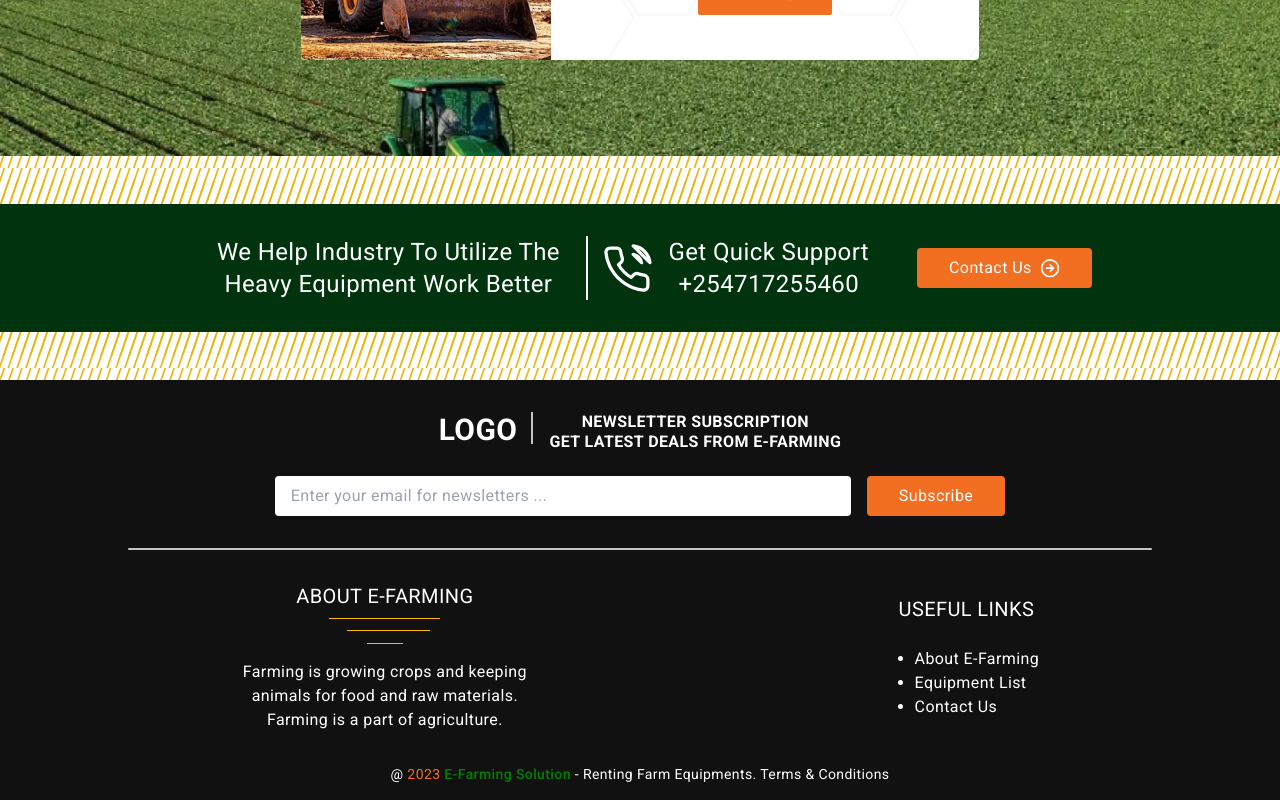
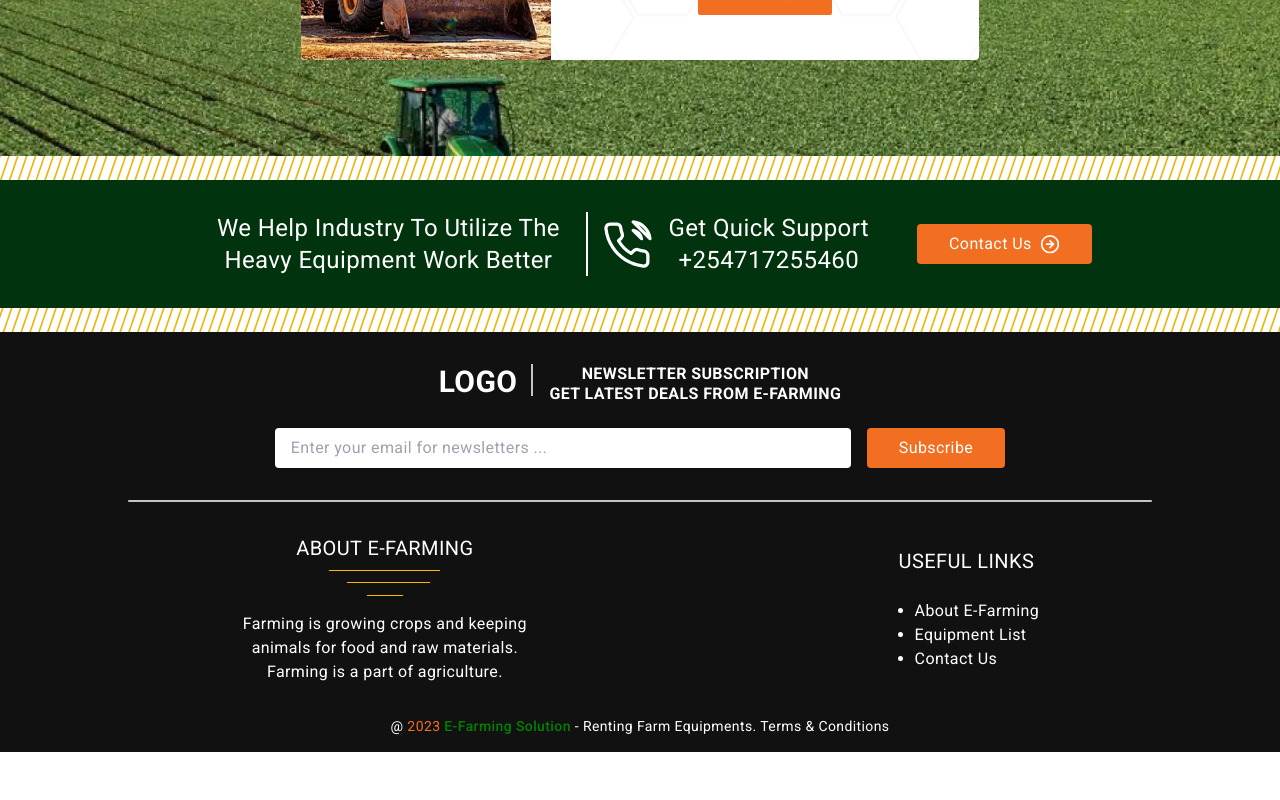
Before and after one commit to WebDevMirza/farming-solution, a React (Vite) app: page / in a window 1280 px wide. Shown: the part 3549-4349 px from the top of the page. After the commit the page ends 4301 px from the top, so only its background shows below. Built offline with nearby package versions, Linux system fonts and the light colour scheme.

Commit message:
fix: redesign bg pattern

```diff
--- a/src/components/CTA.tsx
+++ b/src/components/CTA.tsx
@@ -1,7 +1,6 @@
 const CTA = () => {
   return (
     <>
-      <div className="bg-strip py-6">
       <div className="bg-appdarkgreen text-white flex flex-col lg:flex-row justify-center items-center gap-4 py-8">
         <h1 className="text-2xl lg:basis-[400px] text-center lg:relative lg:before:absolute lg:before:w-[2px] lg:before:h-16 lg:before:bg-white lg:before:right-0">
           We Help Industry To Utilize The Heavy Equipment Work Better
@@ -50,7 +49,6 @@ const CTA = () => {
           </svg>
         </a>
       </div>
-      </div>
     </>
   );
 };
```
Lines whose indentation alone changed are shown as unchanged.
